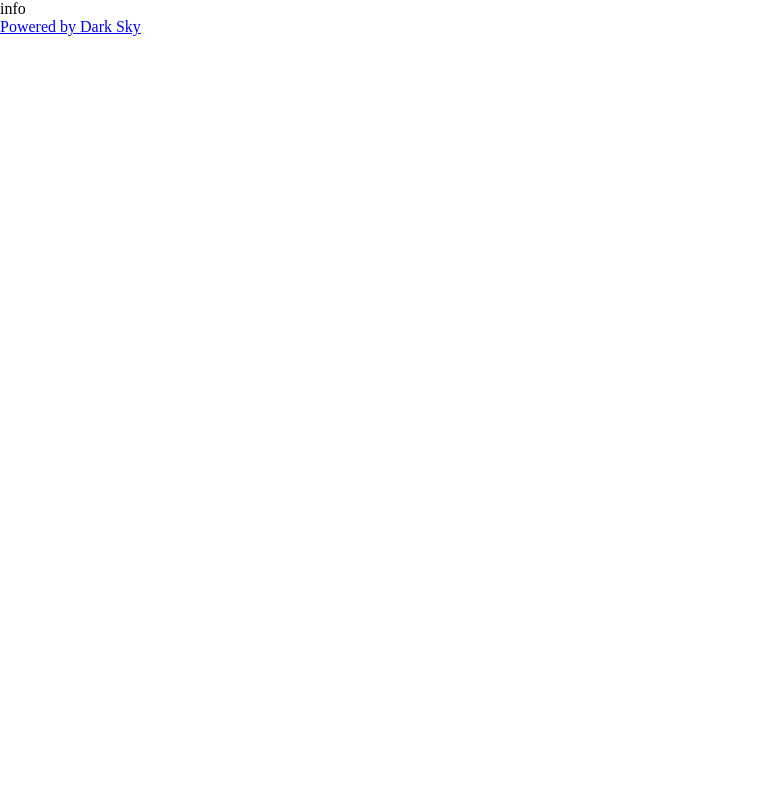
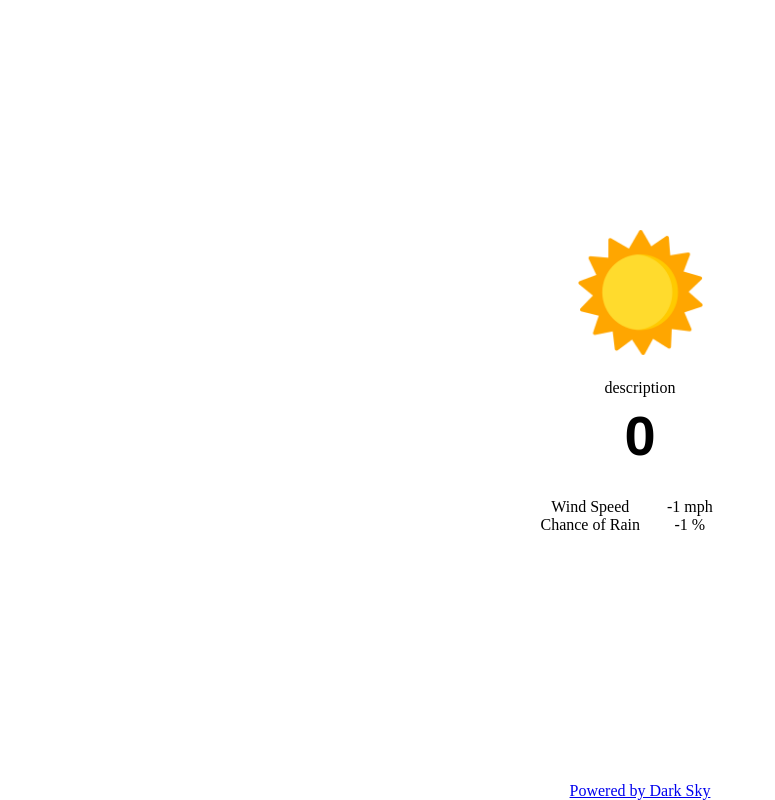
Before and after one commit to MiteyDrill/simple_api_weather, a plain HTML site: page index.html in a window 1280 px wide. Shown: the whole page, without its empty margins (0-775 px from the left). Drawn offline with Linux system fonts and the light colour scheme; no server answers.

Commit message:
Basic UI -internet explorer why :^(

```diff
--- a/index.html
+++ b/index.html
@@ -6,16 +6,36 @@
     <head>
       <title> Weather Api </title>
       <link rel="stylesheet" type="text/css" href="./style.css">
-      <script src="script.js"></script>
     </head>
 
     <body>
 
-      info
+      <div id='main'>
+        <div id='img-container'>
+          <img id='image' src='./images/clear_day.png' alt='weather_pic'/>
+        </div>
 
-      <footer>
-        <a href="https://darksky.net" target="_blank"<p>Powered by Dark Sky</p></a>
-      </footer>
+        <div id='temp-container'>
+          <p id='weather-summary'>description</p>
+          <h3 id='temperature'>0</h3>
+        </div>
+
+        <div id='detail-container'>
+          <div>
+            <p>Wind Speed</p>
+            <p>Chance of Rain</p>
+          </div>
+
+          <div>
+            <p id='wind-speed'>-1 mph<p>
+            <p id='rain-chance'>-1 %</p>
+          </div>
+        </div>
+
+        <a href="https://darksky.net" target="_blank"<p id='darksky'>Powered by Dark Sky</p></a>
+
+        <script src="script.js"></script>
+      </div>
     </body>
 
   </html>
--- a/script.js
+++ b/script.js
@@ -10,9 +10,9 @@ request.onload = function () {
   let data = JSON.parse(this.response);
 
   console.log(data);
-  // data.forEach(weather => {
-  //   console.log(weather.title);
-  // })
+
+  let temp =
+
 }
 
 
--- a/style.css
+++ b/style.css
@@ -2,3 +2,58 @@
   padding: 0;
   margin: 0;
 }
+
+body{
+  display: flex;
+  flex-direction: column;
+}
+
+#darksky{
+  position: absolute;
+  bottom: 0;
+  left: 50%;
+  transform: translate(-50%, 0);
+}
+
+#main{
+  width: 100%;
+  height: 100vh;
+
+  display: flex;
+  flex-direction: column;
+  justify-content: center;
+  align-items: center;
+}
+
+#img-container{
+  height: 125px;
+  width: 125px;
+}
+
+#img-container img{
+  width: 100%;
+  height: 100%;
+}
+
+#temp-container{
+  margin: 1.5em 0;
+  text-align: center;
+}
+
+#temperature{
+  margin: 0.10em 0;
+  font-size: 3.5em;
+
+  font-family: arial;
+}
+
+#detail-container{
+  display: grid;
+  grid-template-columns: 1fr 1fr;
+  grid-template-rows: 1fr 1fr;
+  align-self: auto;
+}
+
+#detail-container{
+  text-align: center;
+}
```
